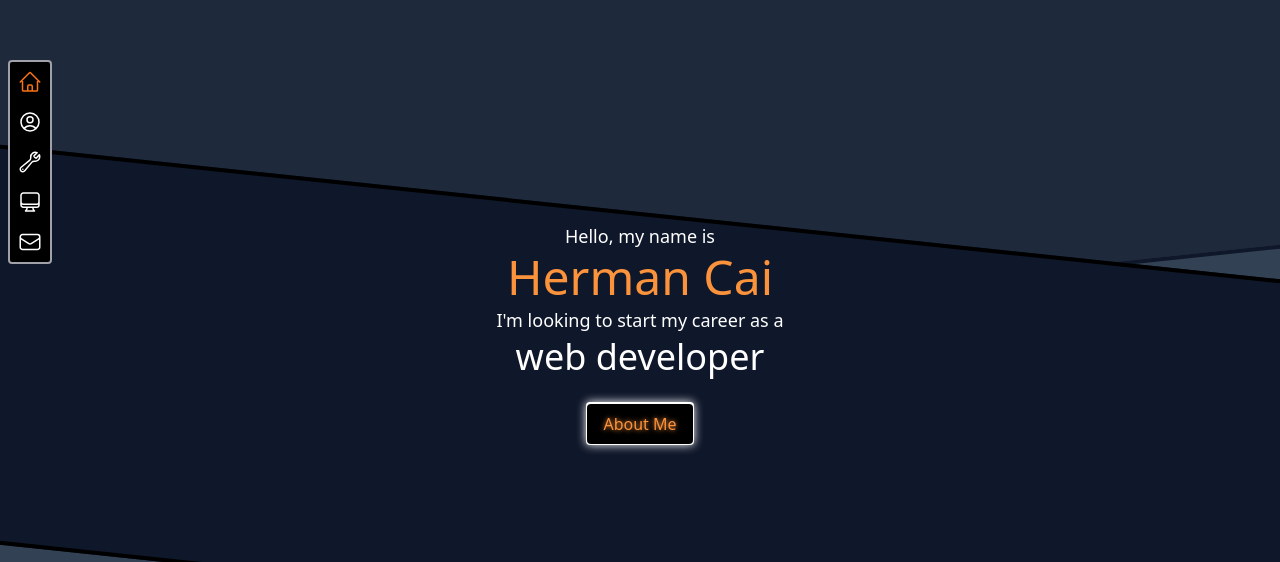
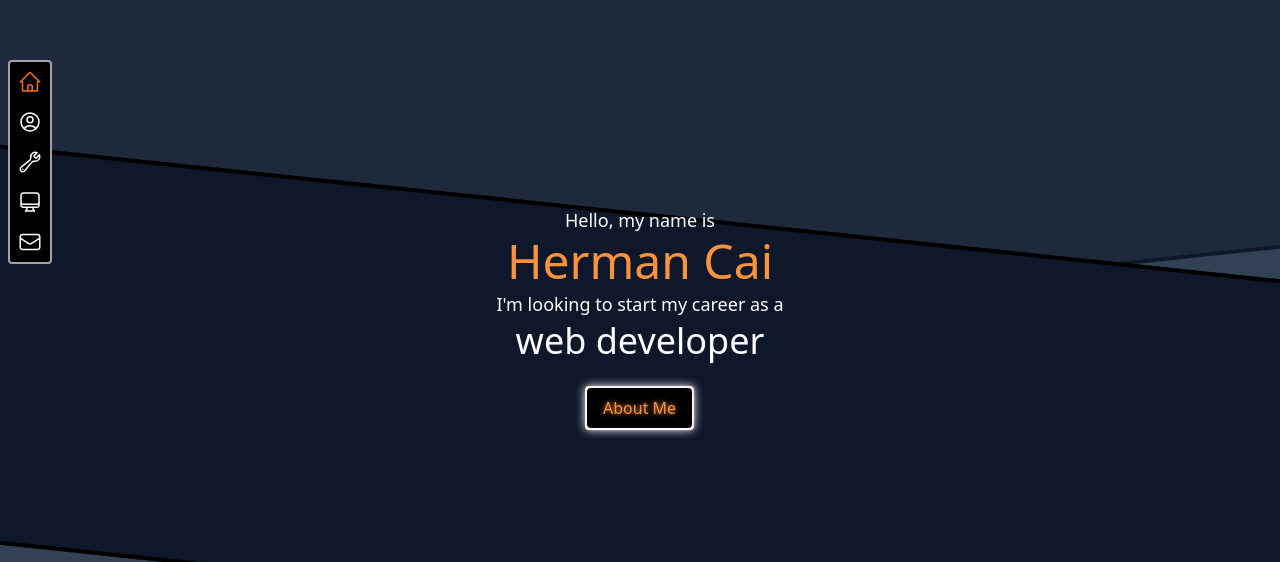
Before and after one commit to hermancai/portfolio, a Next.js app: page / in a window 1280 px wide. Shown: the part 238-800 px from the top of the page. Built offline with nearby package versions, Linux system fonts and the light colour scheme.

Commit message:
Set rotation values as state

```diff
--- a/components/Hero.tsx
+++ b/components/Hero.tsx
@@ -9,6 +9,8 @@ export default function Hero() {
   const scrollToSection = useScroll("About Me", 2000);
   const [y1] = useParallax([150]);
   const buttonRef = React.useRef(null);
+  const [rotateX, setRotateX] = React.useState(0);
+  const [rotateY, setRotateY] = React.useState(0);
 
   const rotateElement = React.useCallback(
     (e: MouseEvent, element: HTMLButtonElement | null) => {
@@ -21,15 +23,15 @@ export default function Hero() {
       // Get center of element relative to viewport
       const offset = element.getBoundingClientRect();
       const midX = offset.left + element.clientWidth / 2;
-      const midY = offset.top + element.clientHeight / 2;
+      const midY = Math.max(0, offset.top) + element.clientHeight / 2;
 
       // Get distance from center as capped/scaled-down degrees to rotate
       const offsetX = Math.min(30, ((x - midX) / midX) * 30);
       const offsetY = Math.min(30, ((y - midY) / midY) * 30);
 
       // X and Y are flipped to match rotation around x/y axis
-      element.style.setProperty("--rotateX", -1 * offsetY + "deg");
-      element.style.setProperty("--rotateY", offsetX + "deg");
+      setRotateX(-1 * offsetY);
+      setRotateY(offsetX);
     },
     []
   );
@@ -55,7 +57,7 @@ export default function Hero() {
         transition={{
           duration: 1.5,
         }}
-        className="flex flex-col items-center text-center p-6"
+        className="flex flex-col items-center text-center p-6 mb-8"
         style={{ y: y1 }}
       >
         <p className="leading-8">
@@ -89,8 +91,7 @@ export default function Hero() {
           <span
             style={{
               transformStyle: "preserve-3d",
-              transform:
-                "perspective(5000px) rotateY(var(--rotateY)) rotateX(var(--rotateX))",
+              transform: `perspective(5000px) rotateY(${rotateY}deg) rotateX(${rotateX}deg)`,
             }}
             id="hero-button"
             className="absolute top-0 bg-black text-orange-400 whitespace-nowrap px-4 py-2 rounded text-shadow-orange-400 after:bg-white after:-inset-[.1rem] after:-z-10 after:absolute after:rounded after:transition-colors after:duration-300"
```
